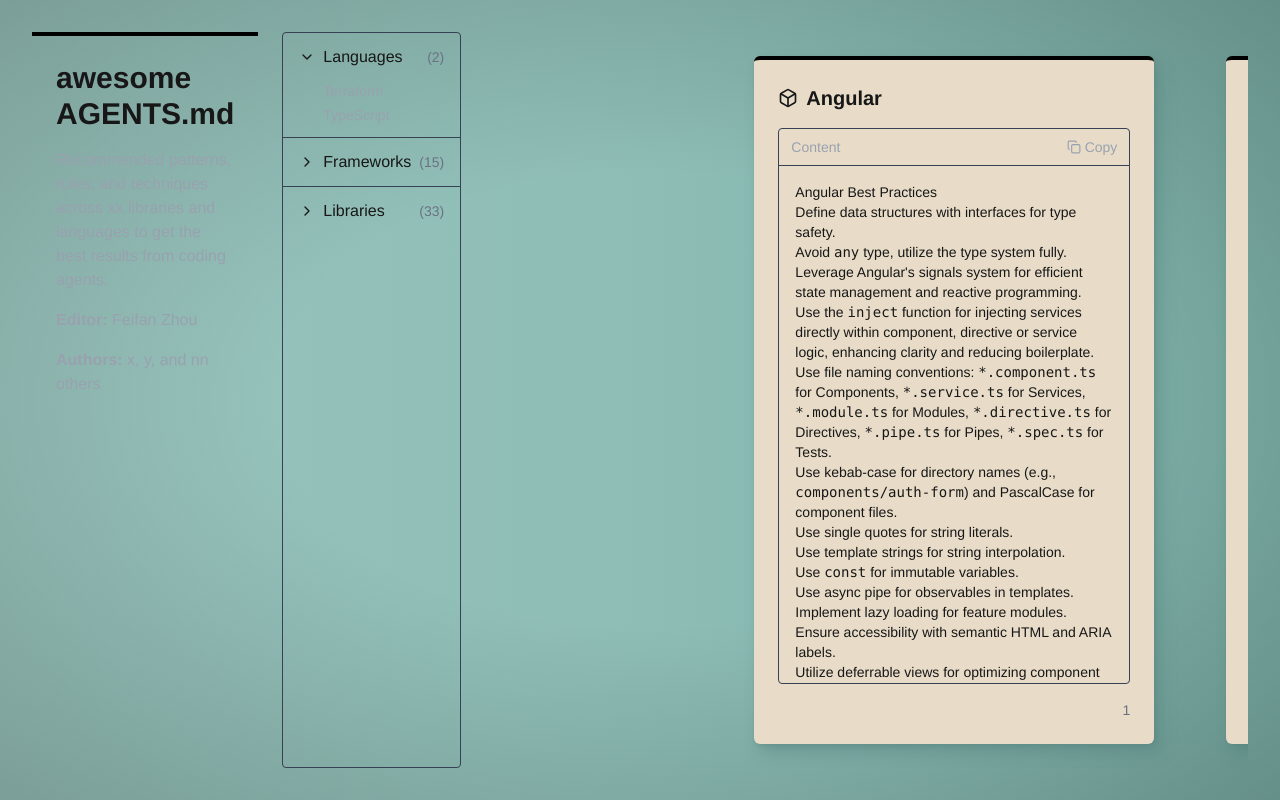
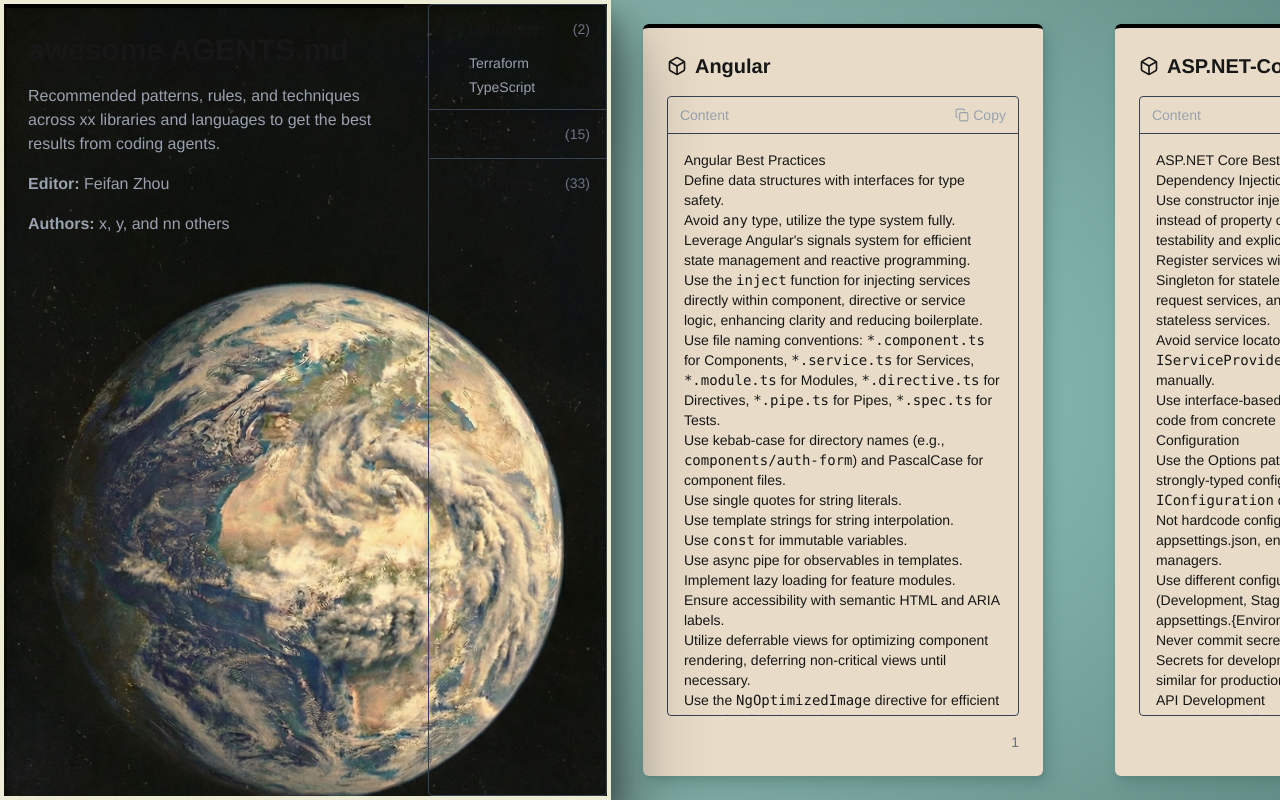
Before and after one commit to tanagram/awesomeagents.md, a Next.js app: page / in a window 1280 px wide. Built offline with nearby package versions, Linux system fonts and the light colour scheme.

Commit message:
Add cover background

```diff
--- a/src/app/globals.css
+++ b/src/app/globals.css
@@ -3,7 +3,7 @@
 :root {
   --background: #ffffff;
   --foreground: #171717;
-  --content-card-shadow-color: 170deg 22% 42%;
+  --content-card-shadow-color: 170deg 22% 38%;
 }
 
 @theme inline {
@@ -14,6 +14,14 @@
     1.6px 2.3px 3.8px -0.3px hsl(var(--content-card-shadow-color) / 0.17),
     3.4px 4.9px 8.1px -0.7px hsl(var(--content-card-shadow-color) / 0.25),
     7.2px 10.5px 17.2px -1px hsl(var(--content-card-shadow-color) / 0.32);
+  --shadow-elevation-high:
+    0.4px 0.6px 1px hsl(0 0 0 / 0.001),
+    3px 4.4px 7.2px -0.2px hsl(0 0 0 / 0.01),
+    5.4px 7.9px 12.9px -0.3px hsl(0 0 0 / 0.06),
+    8.5px 12.3px 20.2px -0.5px hsl(0 0 0 / 0.1),
+    13px 18.9px 31px -0.7px hsl(0 0 0 / 0.15),
+    19.9px 28.8px 47.3px -0.8px hsl(0 0 0 / 0.19),
+    29.8px 43.3px 71px -1px hsl(0 0 0 / 0.23);
 }
 
 @media (prefers-color-scheme: dark) {
--- a/src/app/page.tsx
+++ b/src/app/page.tsx
@@ -15,12 +15,15 @@
       <div className="pointer-events-none fixed inset-0 bg-linear-to-r from-[#9ac5be] via-[#8dbdb5] to-[#7eb3aa]"></div>
       <div className="pointer-events-none fixed inset-0 bg-[radial-gradient(ellipse_at_center,transparent_0%,transparent_40%,rgba(0,0,0,0.2)_100%)]"></div>
       <div className="relative grid min-h-screen w-full justify-items-center overflow-hidden">
-        <div className="flex h-screen w-full flex-col gap-6 p-8 md:flex-row md:gap-0 md:overflow-hidden">
-          <div className="flex h-full w-full flex-col gap-6 overflow-x-scroll md:flex-row">
+        <div className="flex h-screen w-full flex-col gap-6 md:flex-row md:gap-0 md:overflow-hidden">
+          <div
+            className="shadow-elevation-high z-10 flex h-full w-fit shrink-0 gap-6 border-4 border-[#ededd5] bg-cover md:flex-row"
+            style={{ backgroundImage: "url('/cover.jpeg')" }}
+          >
             <TitleCard />
-            <ScrollCard>
-              <TableOfContents data={tocData} />
-            </ScrollCard>
+            <TableOfContents data={tocData} />
+          </div>
+          <div className="flex h-full w-full flex-col gap-6 overflow-x-scroll pl-8 md:flex-row">
             {contentEntries.map((entry, index) => (
               <ScrollCard key={`${entry.category}-${entry.name}`}>
                 <ContentCard
```
Also changed, not shown: public/cover.jpeg (added).
